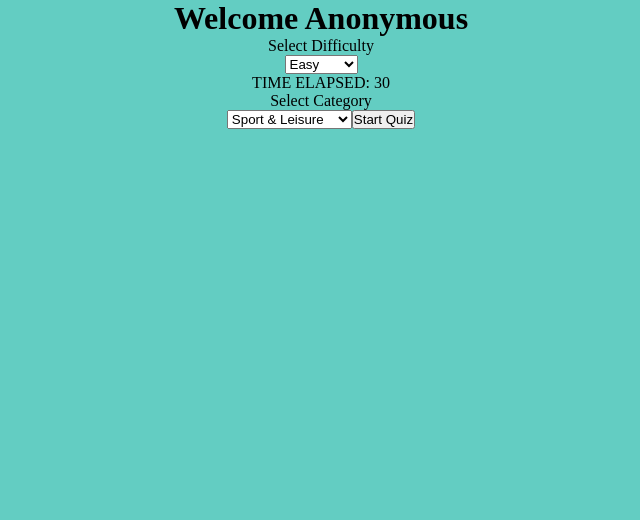
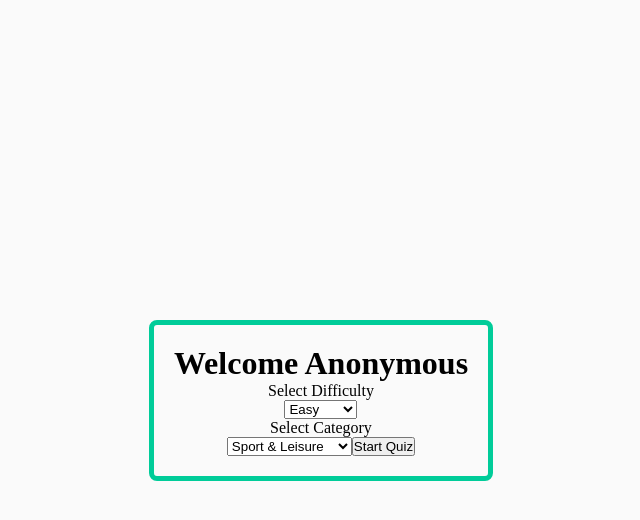
Before and after one commit to TheFullStackFred/fredrikstromberg-testing_typescipt-quiz_app, a React (Create React App) app: page /Quiz in a window 1280 px wide. Shown: the top 520 px of the page, without its empty margins (319-959 px from the left). Built offline with nearby package versions, Linux system fonts and the light colour scheme.

Commit message:
some css

```diff
--- a/src/App.css
+++ b/src/App.css
@@ -5,9 +5,14 @@
 }
 
 body {
-  background-color: rgb(99, 205, 194);
+  background-color: #fafafa;
 }
 
 .App {
+  min-height: 100vh;
   text-align: center;
+  display: flex;
+  justify-content: center;
+  align-items: center;
+  flex-direction: column;
 }
--- a/src/components/QuestionCard.tsx
+++ b/src/components/QuestionCard.tsx
@@ -1,4 +1,4 @@
-import { AnswerProps } from '../../src/pages/Quiz'
+import { AnswerProps } from '../pages/quiz/Quiz'
 
 type Props = {
   question: string
--- a/src/components/Router.tsx
+++ b/src/components/Router.tsx
@@ -1,6 +1,6 @@
 import { Routes, Route } from 'react-router-dom'
 import { Home } from '../pages/Home'
-import { Quiz } from '../pages/Quiz'
+import { Quiz } from '../pages/quiz/Quiz'
 
 export const Router = () => {
   return (
--- /dev/null
+++ b/src/pages/quiz/Quiz.css
@@ -0,0 +1,5 @@
+#quiz {
+  border: 5px solid #00cc99;
+  border-radius: 8px;
+  padding: 20px 20px;
+}
--- a/src/pages/Quiz.tsx
+++ b/src/pages/quiz/Quiz.tsx
@@ -1,15 +1,20 @@
 import { useEffect, useState } from 'react'
 import { useContext } from 'react'
-import Context from '../context/Context'
-import { QuestionCard } from '../components/QuestionCard'
+import Context from '../../context/Context'
+import { QuestionCard } from '../../components/QuestionCard'
 import {
   fetchQuestions,
   QuestionsState,
   Difficulty,
   Categories
-} from '../../src/services/API'
-import { difficultiesOptions, categoriesOptions } from '../constants/constants'
-import { TOTAL_QUESTIONS, Time, difficultiesPoints } from '../config'
+} from '../../services/API'
+import {
+  difficultiesOptions,
+  categoriesOptions
+} from '../../constants/constants'
+import { TOTAL_QUESTIONS, Time, difficultiesPoints } from '../../config'
+
+import './Quiz.css'
 
 export type AnswerProps = {
   question: string
@@ -114,7 +119,7 @@ export const Quiz = () => {
   }
 
   return (
-    <div>
+    <div id='quiz'>
       <h1>Welcome {userName}</h1>
 
       {!difficulty && (
@@ -129,9 +134,7 @@ export const Quiz = () => {
           </select>
         </>
       )}
-      <p>TIME ELAPSED: {timer}</p>
-
-      {category}
+      {!gameOver && <p>Time left: {timer}</p>}
 
       {!category && (
         <>
@@ -158,7 +161,7 @@ export const Quiz = () => {
         </button>
       ) : null}
       {!gameOver ? <p>Score: {score}</p> : null}
-      {loading && <p>Loading...</p>}
+      {loading && <p>Trying to fetch data...</p>}
       {!loading && !gameOver && (
         <QuestionCard
           questionNumber={number + 1}
```
